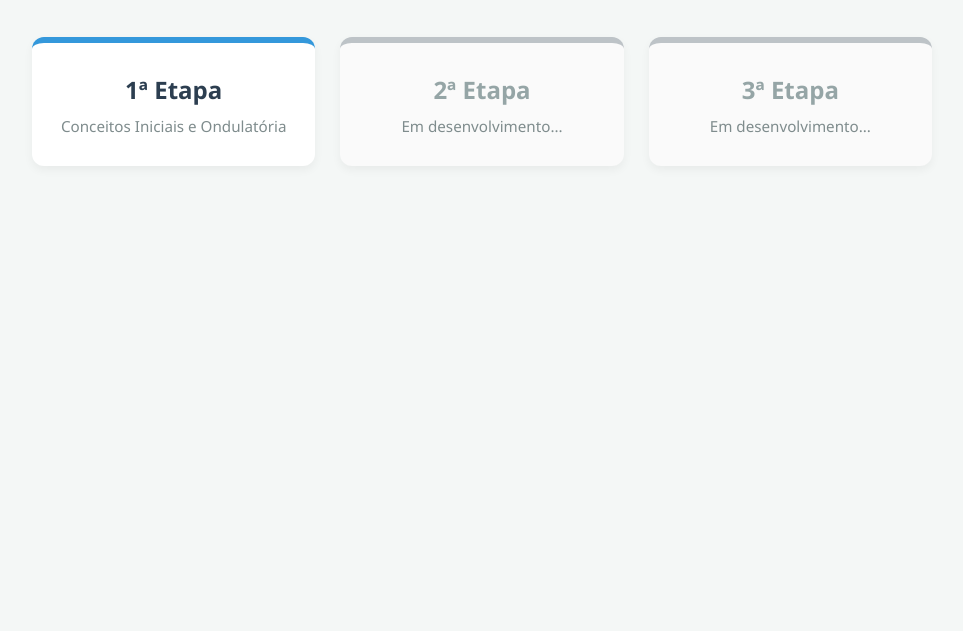
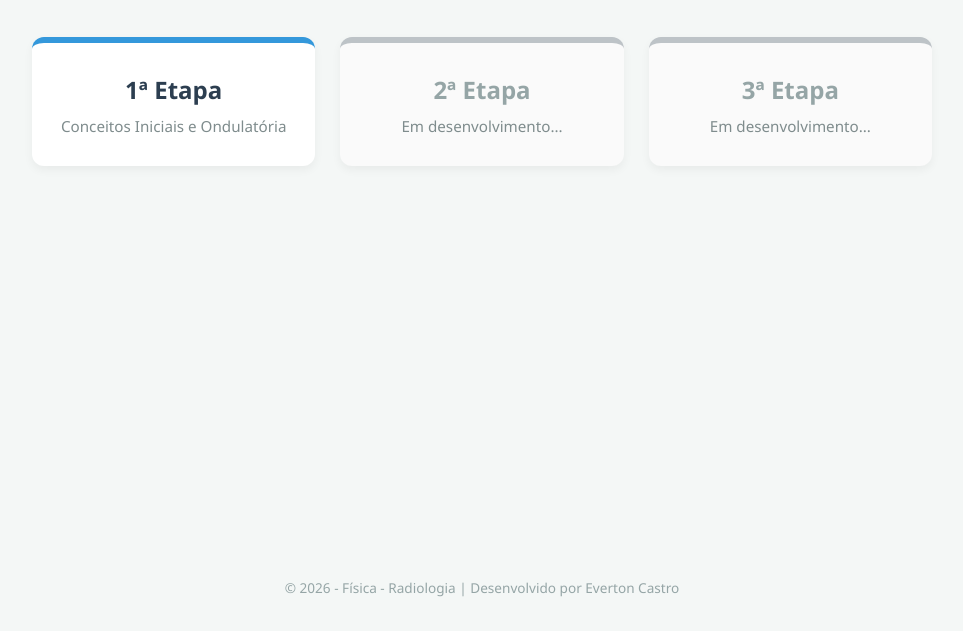
Before and after one commit to EvertonOBF/app-radiologia, a plain HTML site: page index.html in a window 1280 px wide. Shown: the part 169-800 px from the top of the page, without its empty margins (158-1121 px from the left). Drawn offline with Linux system fonts and the light colour scheme.

Commit message:
colocando uma nota de rodapé na pag principal

```diff
--- a/index.html
+++ b/index.html
@@ -18,7 +18,7 @@
             align-items: center;
             min-height: 100vh;
             margin: 0;
-            padding: 50px 20px;
+            padding: 50px 20px 20px 20px; /* Ajustei o padding inferior */
             color: #444444;
             box-sizing: border-box;
         }
@@ -42,7 +42,6 @@
             margin-top: 0;
         }
 
-        /* Container em Grid para os botões/cards */
         .cards-container {
             display: grid;
             grid-template-columns: repeat(auto-fit, minmax(240px, 1fr));
@@ -51,7 +50,6 @@
             max-width: 900px;
         }
 
-        /* Estilo base dos Cards */
         .card {
             background-color: #ffffff;
             border-radius: 12px;
@@ -61,7 +59,7 @@
             color: #333333;
             box-shadow: 0 4px 10px rgba(0,0,0,0.05);
             transition: all 0.3s ease;
-            border-top: 6px solid #3498db; /* Destaque azul no topo */
+            border-top: 6px solid #3498db;
             display: flex;
             flex-direction: column;
             justify-content: center;
@@ -79,7 +77,6 @@
             font-size: 0.95rem;
         }
 
-        /* Efeito ao passar o mouse (Apenas para cards ativos) */
         .card.active:hover {
             transform: translateY(-8px);
             box-shadow: 0 10px 20px rgba(0,0,0,0.1);
@@ -90,7 +87,6 @@
             transform: scale(0.98);
         }
 
-        /* Estilo para as etapas em desenvolvimento */
         .card.disabled {
             border-top-color: #bdc3c7;
             cursor: not-allowed;
@@ -127,5 +123,9 @@
         </a>
     </div>
 
+    <footer style="margin-top: auto; padding-top: 40px; text-align: center; color: #95a5a6; font-size: 0.85em; width: 100%;">
+        <p>&copy; 2026 - Física - Radiologia | Desenvolvido por Everton Castro</p>
+    </footer>
+
 </body>
 </html>
```
